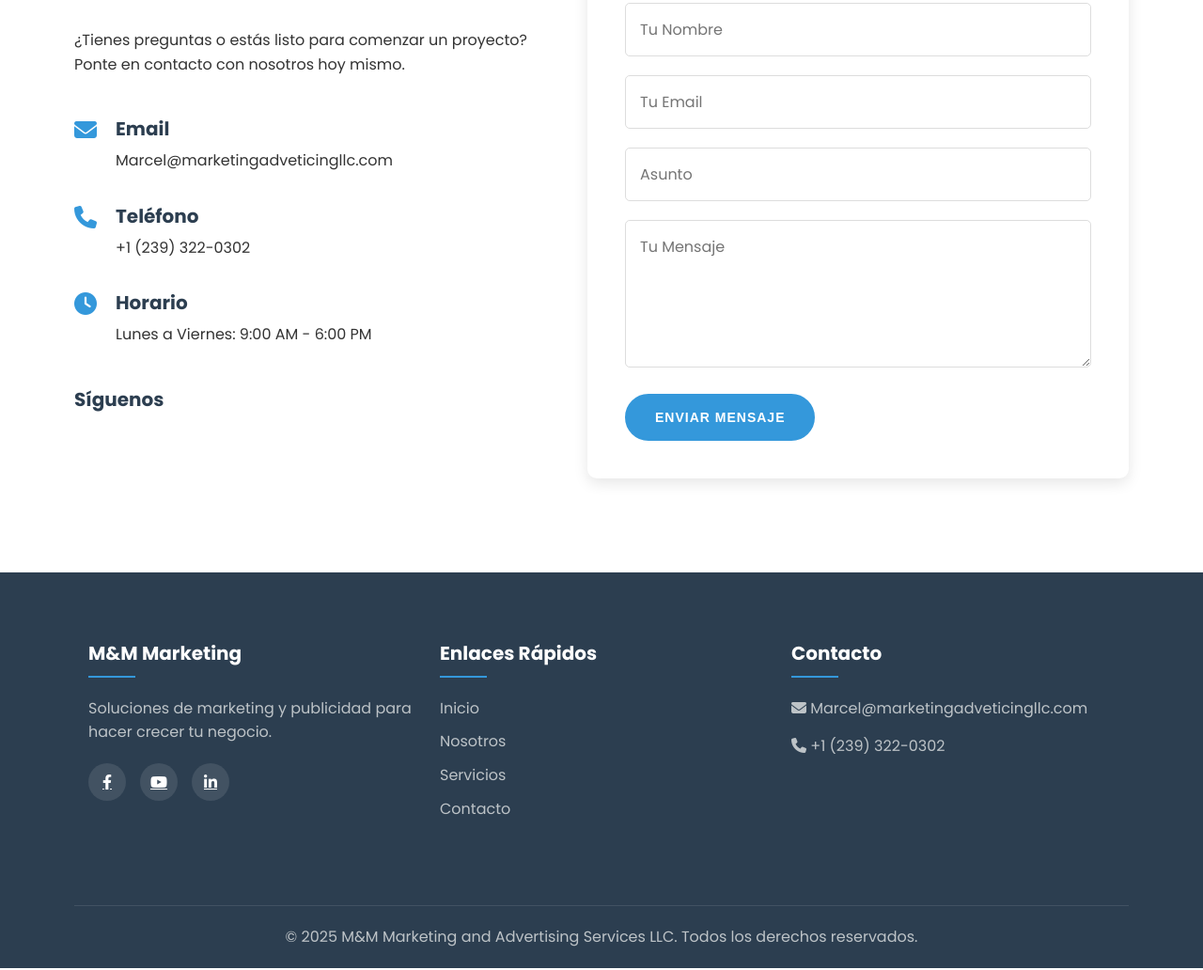
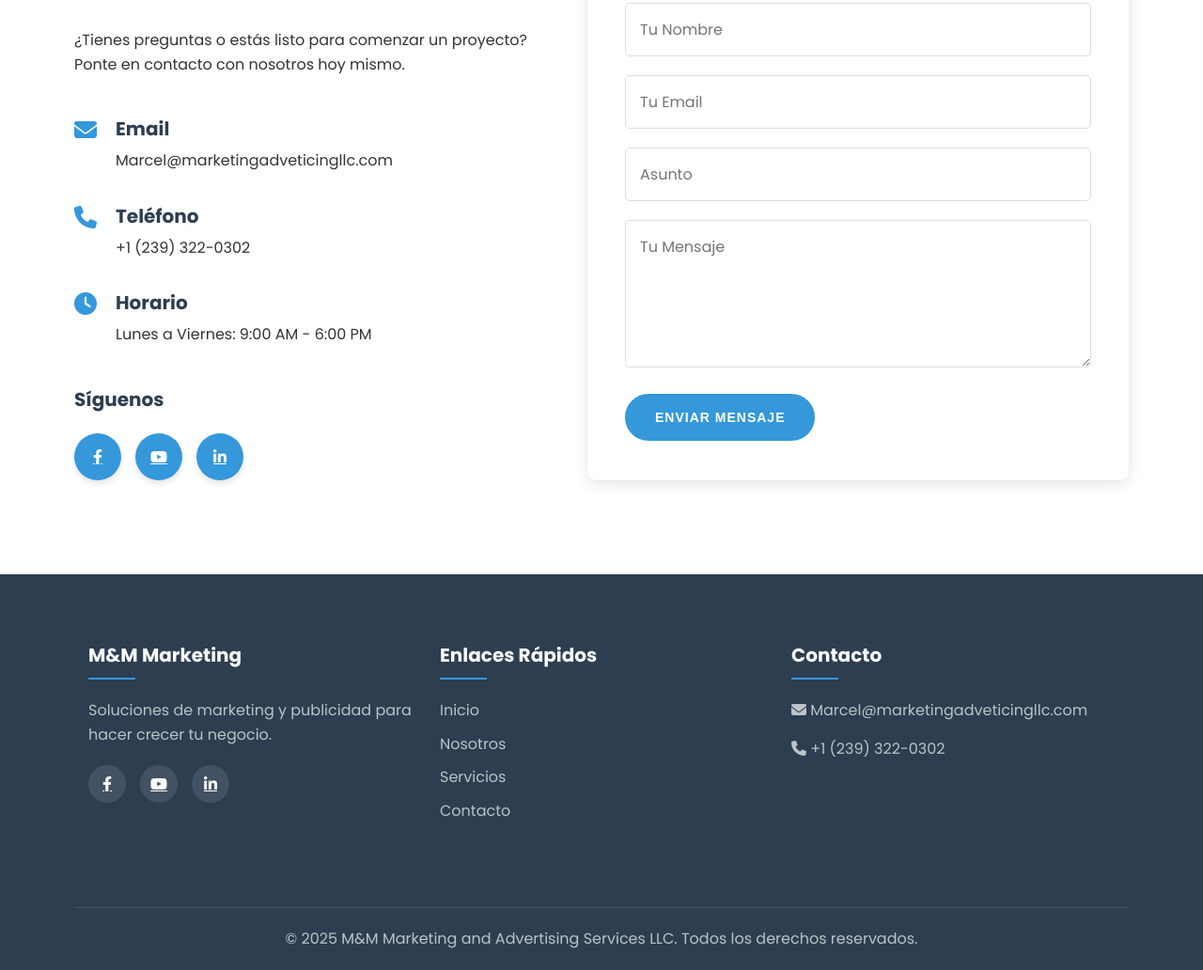
Before and after one commit to Marcos020912/M-M-Marketing, a plain HTML site: page paginas/contacto.html in a window 1280 px wide. Shown: the part 1018-2050 px from the top of the page at 94% size. Drawn offline with Linux system fonts and the light colour scheme.

Commit message:
Fix social media icons visibility on contact page

```diff
--- a/estilos/estilos.css
+++ b/estilos/estilos.css
@@ -682,6 +682,25 @@
     color: #3498db;
 }
 
+.social-contact .social-icons a {
+    display: flex;
+    align-items: center;
+    justify-content: center;
+    width: 50px;
+    height: 50px;
+    border-radius: 50%;
+    background: #3498db;
+    color: white;
+    transition: all 0.3s ease;
+    box-shadow: 0 4px 6px rgba(0, 0, 0, 0.1);
+}
+
+.social-contact .social-icons a:hover {
+    background: #2980b9;
+    transform: translateY(-5px);
+    box-shadow: 0 6px 12px rgba(0, 0, 0, 0.15);
+}
+
 .social-icons {
     display: flex;
     gap: 15px;
```
